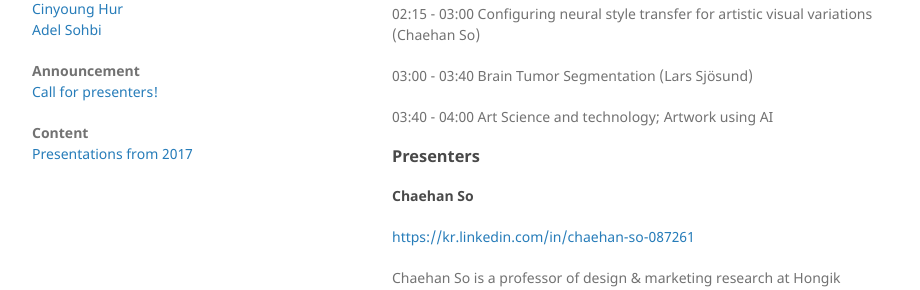
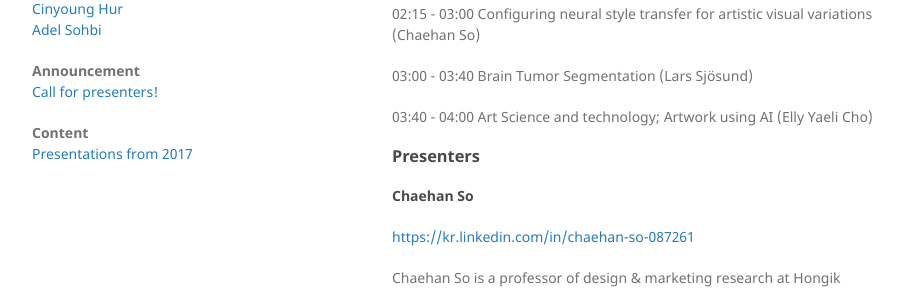
Before and after one commit to martinkersner/seoul-artificial-intelligence-meetup, a Jekyll site: the page built from docs/index.md, in a window 1280 px wide and 900 px high. Shown: the part 422-712 px from the top of the window, without its empty margins (178-1098 px from the left). Built offline with Jekyll 4.4.1, drawn with Linux system fonts in a browser that asks for light colours.

Commit message:
forgot to put Elly's name

```diff
--- a/docs/index.md
+++ b/docs/index.md
@@ -21,7 +21,7 @@ Saturday, May 26, 2018
 
 03:00 - 03:40 Brain Tumor Segmentation (Lars Sjösund)
 
-03:40 - 04:00 Art Science and technology; Artwork using AI
+03:40 - 04:00 Art Science and technology; Artwork using AI (Elly Yaeli Cho)
 <!--10:00 - 10:30 1-3 minutes pitch of your topic-->
 
 <!--10:30 - 12:00 Happy hacking-->
```
